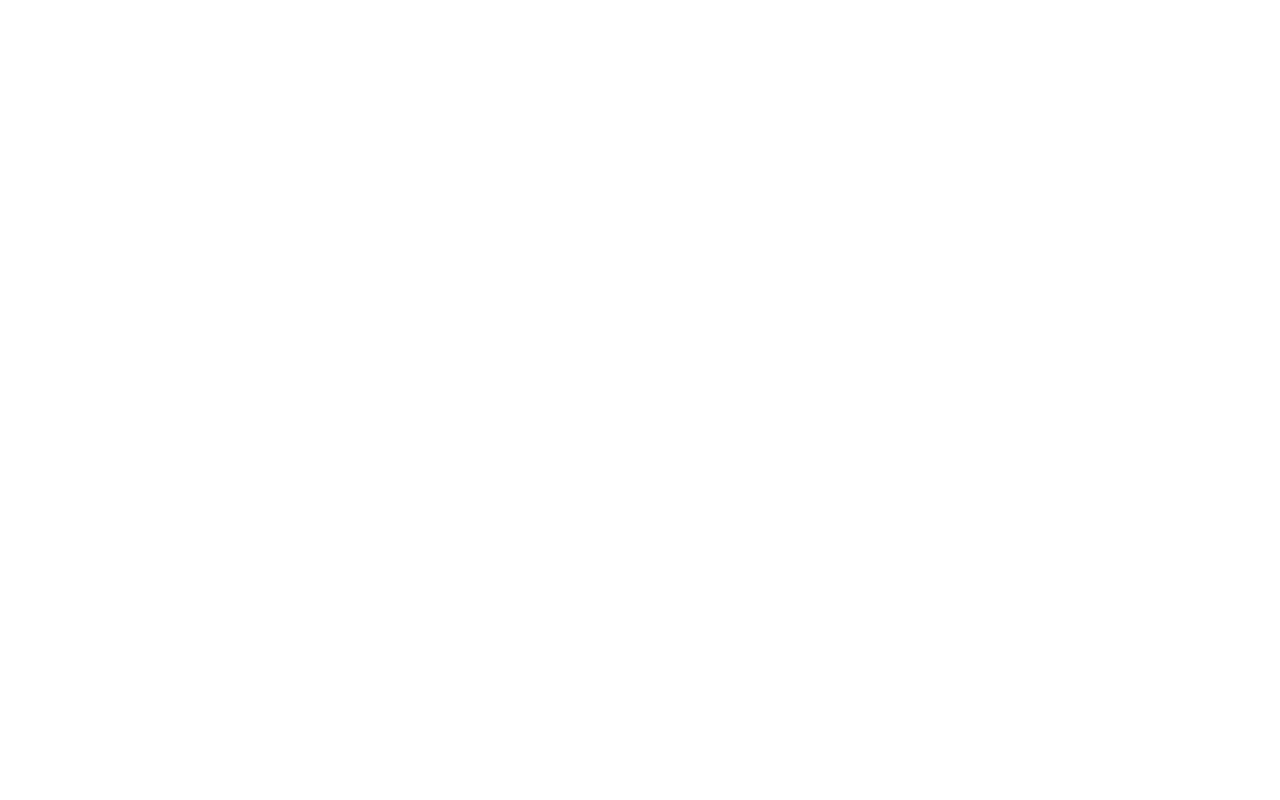
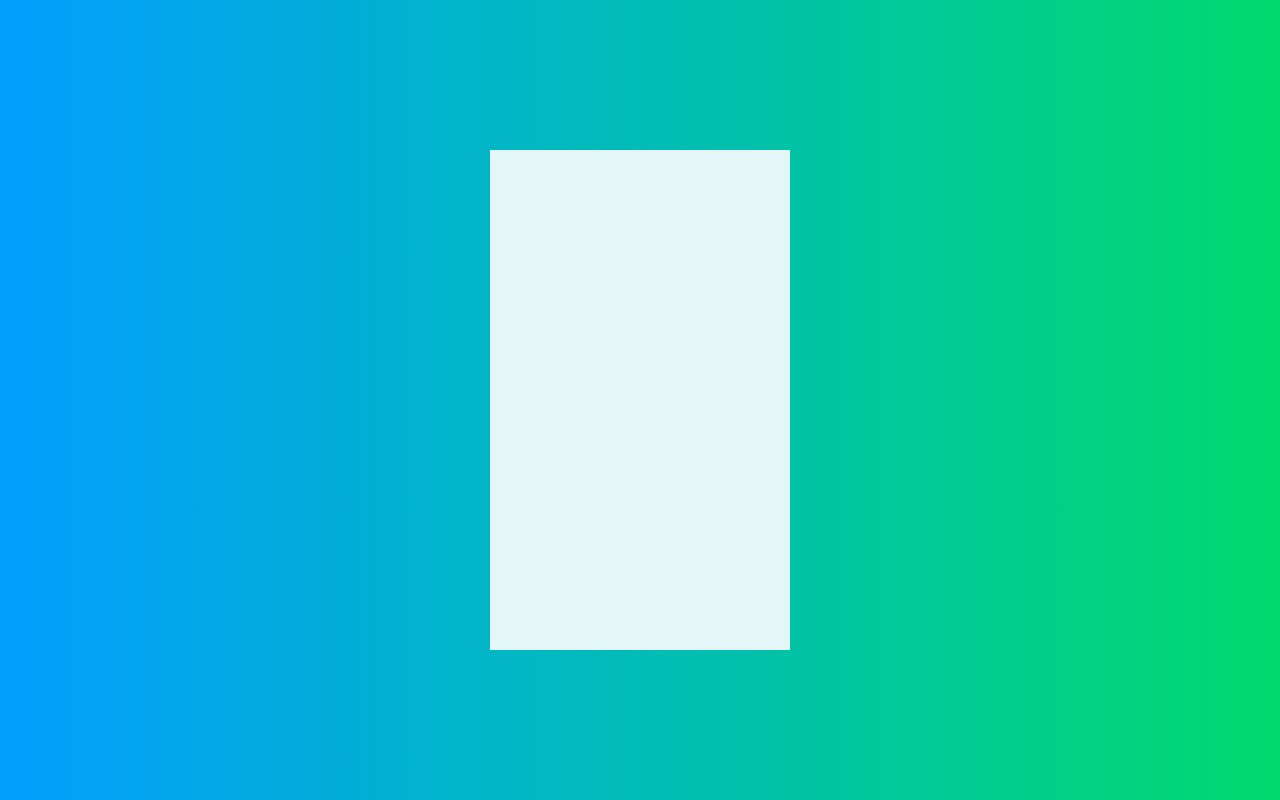
Before and after one commit to GbAraujoSouza/calculator-app, a plain HTML site: page index.html in a window 1280 px wide. Drawn offline with Linux system fonts and the light colour scheme.

Commit message:
calculator layout without buttons

```diff
--- a/index.html
+++ b/index.html
@@ -14,7 +14,9 @@
   <title>Calculator</title>
 </head>
 <body>
+    <div class="calculator-container">
 
+    </div>
 
 
   <script src="script.js"></script>
--- a/style.css
+++ b/style.css
@@ -0,0 +1,38 @@
+:root {
+    --display-clr: #012F2D;
+    --buttons-clr: #BDEEEA;
+    --white-cls: #E4F7F8;
+}
+
+*,
+*::after,
+*::before {
+    margin: 0;
+    padding: 0;
+}
+
+body {
+    background-image: linear-gradient(90deg,#029EFF,#01DA6E);
+    height: 100vh;
+    position: relative;
+    font-family: 'Roboto', sans-serif;
+}
+
+.calculator-container {
+    position: absolute;
+    background-color: var(--white-cls);
+    width: 300px;
+    height: 500px;
+    top: 50%;
+    left: 50%;
+    transform: translate(-50%, -50%);
+}
+
+.display {
+    height: 100px;
+    background-color: var(--display-clr);
+}
+
+.btn-row {
+    display: flex;
+}
```
